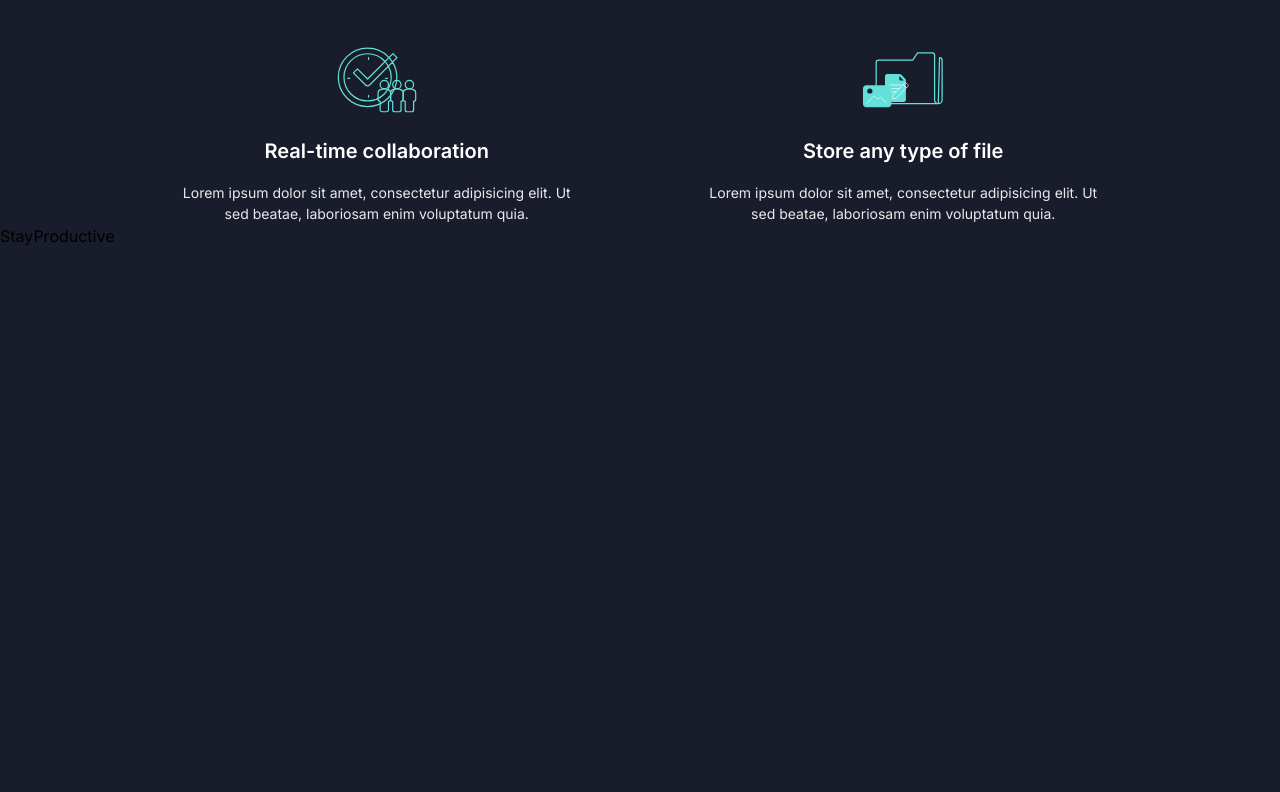
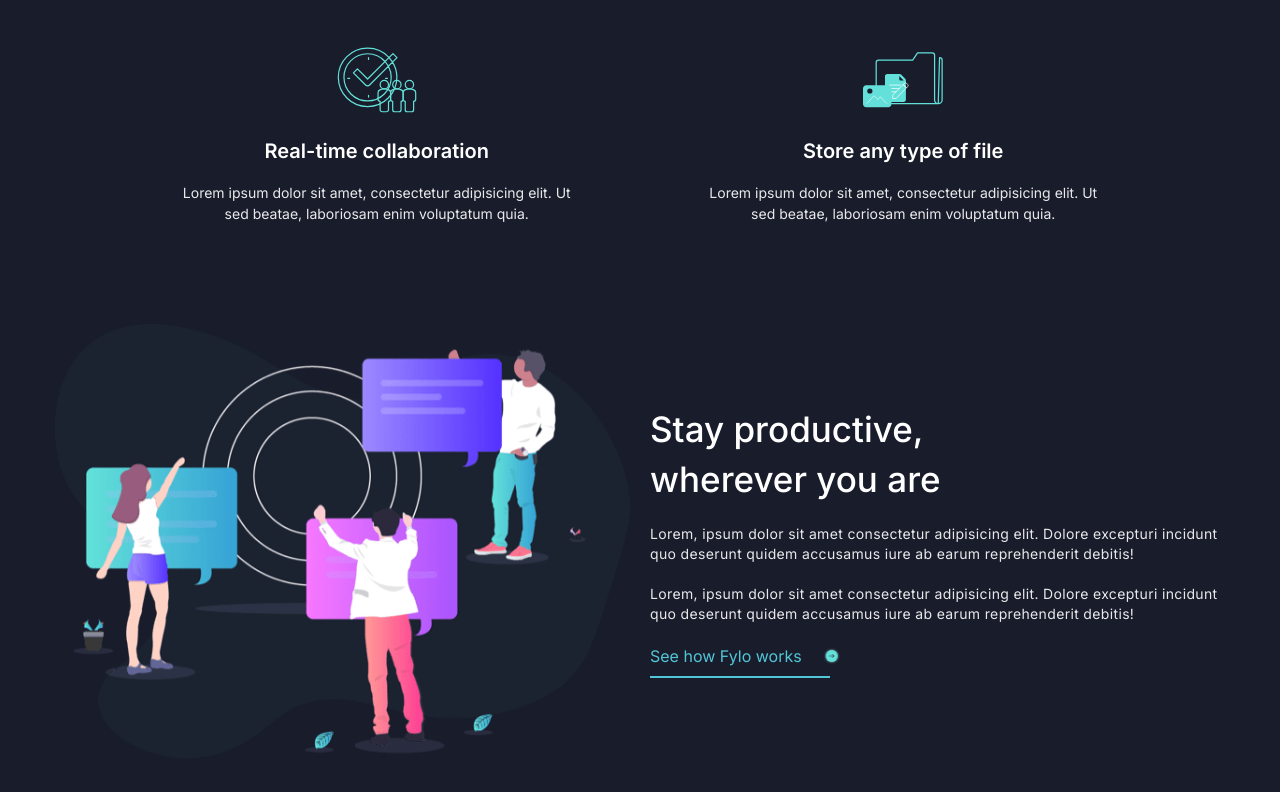
Before and after one commit to ahmed-mostafa2020/landingPage-Taileindcss, a Next.js app: page / in a window 1280 px wide. Shown: the part 1307-2099 px from the top of the page. Built offline with nearby package versions, Linux system fonts and the light colour scheme.

Commit message:
w s testimonials

```diff
--- a/src/components/StayProductive.tsx
+++ b/src/components/StayProductive.tsx
@@ -1,7 +1,52 @@
+import Image from "next/image";
+import image from "../../public/assets/images/illustration-stay-productive.png";
+import ArrowImg from "../../public/assets/images/icon-arrow.svg";
+import Link from "next/link";
+
 type Props = {};
 
 const StayProductive = (props: Props) => {
-  return <div>StayProductive</div>;
+  return (
+    <section className="py-[100px]">
+      <div className="container grid grid-cols-1 md:grid-cols-2 gap-5 items-center">
+        <figure>
+          <Image src={image} alt="stay-productive-img" />
+        </figure>
+
+        <div className="text-mainColor flex flex-col gap-5 ">
+          <h3 className="font-medium text-[35px] leading-[50px]">
+            Stay productive,
+            <br />
+            wherever you are
+          </h3>
+
+          <p className="tracking-wide text-sm opacity-90">
+            Lorem, ipsum dolor sit amet consectetur adipisicing elit. Dolore
+            excepturi incidunt quo deserunt quidem accusamus iure ab earum
+            reprehenderit debitis!
+          </p>
+
+          <p className="tracking-wide text-sm opacity-90">
+            Lorem, ipsum dolor sit amet consectetur adipisicing elit. Dolore
+            excepturi incidunt quo deserunt quidem accusamus iure ab earum
+            reprehenderit debitis!
+          </p>
+
+          <Link
+            className="text-secColor pb-2 w-fit flex gap-3 border-b-2 border-secColor hover:text-hoverColor hover:border-hoverColor transition-all duration-300"
+            href="/"
+          >
+            See how Fylo works
+            <Image
+              className="object-contain animate-[moveRight_1s_ease-in-out_infinite]"
+              src={ArrowImg}
+              alt="arrow-img"
+            />
+          </Link>
+        </div>
+      </div>
+    </section>
+  );
 };
 
 export default StayProductive;
--- a/tailwind.config.ts
+++ b/tailwind.config.ts
@@ -25,6 +25,16 @@ const config: Config = {
         xl: "1200px",
         "2xl": "1400px",
       },
+      keyframes: {
+        moveRight: {
+          "0%": { transform: "translateX(0)" },
+          "50%": { transform: "translateX(10px)" },
+          "100%": { transform: "translateX(0)" },
+        },
+      },
+      animation: {
+        moveRight: "moveRight 1s ease-in-out infinite",
+      },
     },
   },
   plugins: [],
```
Also changed, not shown: notes.js (+5 -3 lines).
